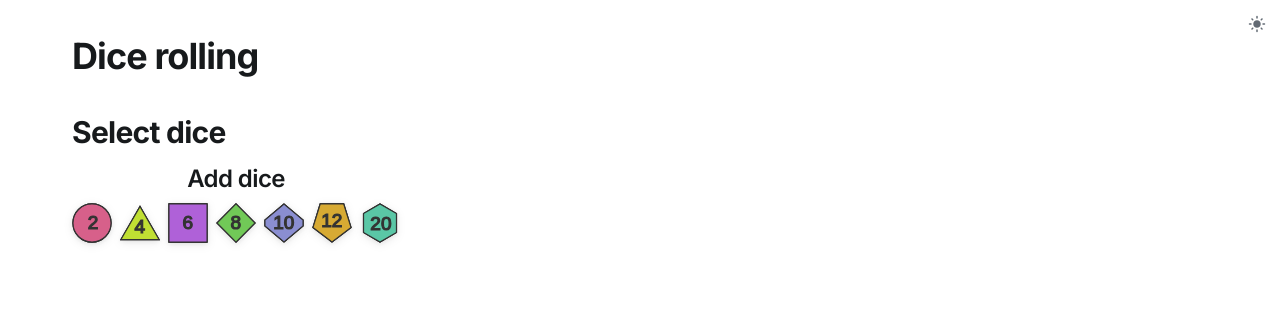
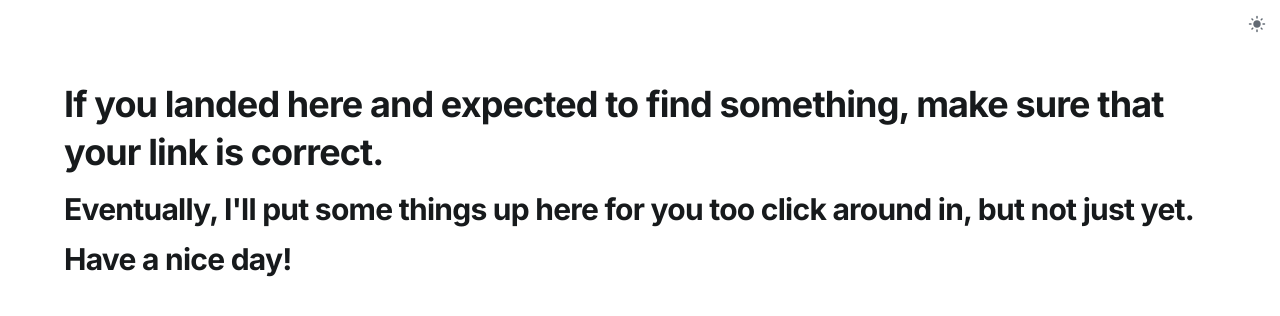
Before and after one commit to MonstraG/my-page, a Next.js app: page / in a window 1280 px wide. Shown: the top 316 px of the page. Built offline with nearby package versions, Linux system fonts and the light colour scheme.

Commit message:
feat: change index again, send to /me in the cv.

```diff
--- a/src/app/(app)/page.tsx
+++ b/src/app/(app)/page.tsx
@@ -1,6 +1,21 @@
+import Container from "@mui/joy/Container";
 import type { NextPage } from "next";
-import { DiceRolling } from "@/components/DiceRoll/DiceRolling";
+import Typography from "@mui/joy/Typography";
 
-const IndexPage: NextPage = () => <DiceRolling />;
+const IndexPage: NextPage = () => {
+	return (
+		<Container sx={{ py: 10 }}>
+			<Typography level="h1" gutterBottom>
+				If you landed here and expected to find something, make sure that your link is
+				correct.
+			</Typography>
+			<Typography level="h2" gutterBottom>
+				Eventually, I&apos;ll put some things up here for you too click around in, but not
+				just yet.
+			</Typography>
+			<Typography level="h2">Have a nice day!</Typography>
+		</Container>
+	);
+};
 
 export default IndexPage;
--- a/src/app/(cvs)/me/page.tsx
+++ b/src/app/(cvs)/me/page.tsx
@@ -36,8 +36,8 @@ const MyCvPage: NextPage = () => (
 					>
 						https://linkedin.com/in/arseny-garelyshev-086275199
 					</LinkOut>
-					<LinkOut href="https://arsga.eu" className={styles.subtleLink}>
-						https://arsga.eu
+					<LinkOut href="https://arsga.eu/me" className={styles.subtleLink}>
+						https://arsga.eu/me
 					</LinkOut>
 				</div>
 			</div>
```
